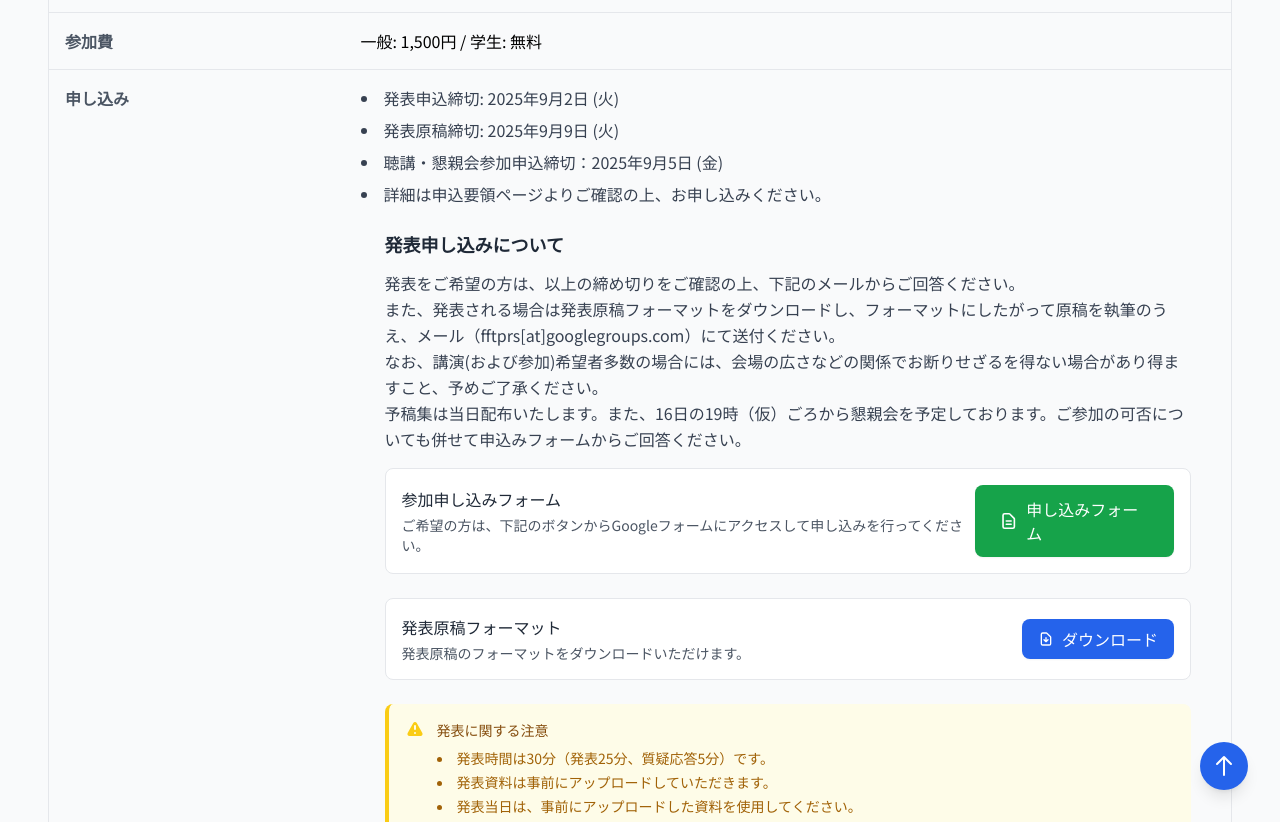
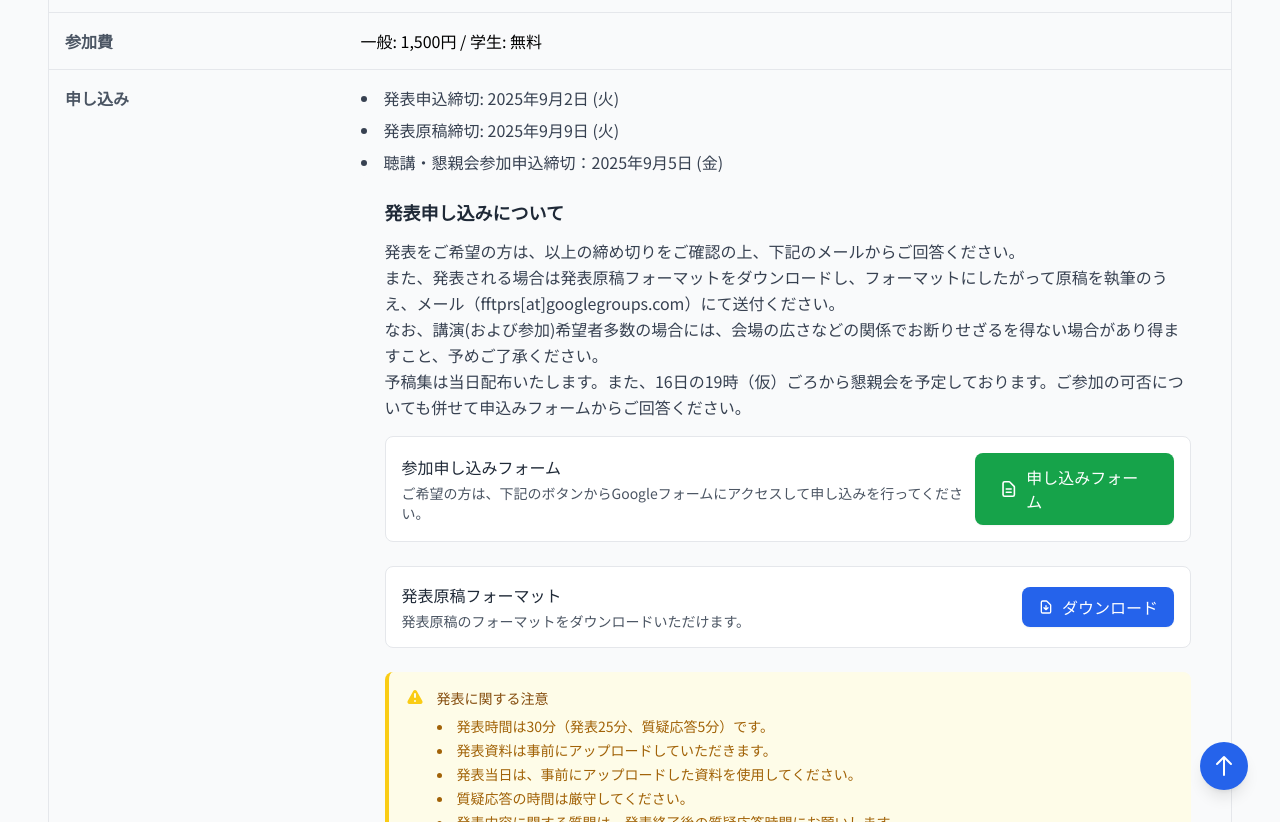
Before and after one commit to FFTPRS/WS, a Jekyll site: the page built from pages/workshop11.html, in a window 1280 px wide and 900 px high, scrolled down 1294 px, cut to the strip 78-900 px from the top of the window. Built offline with Jekyll 4.4.1, drawn with Linux system fonts in a browser that asks for light colours; nearby versions of some CDN libraries.

Commit message:
Update workshop11.html

```diff
--- a/pages/workshop11.html
+++ b/pages/workshop11.html
@@ -78,7 +78,6 @@ description: "第11回有限体理論とその擬似乱数系列生成への応
                         <li>{{ workshop.application_deadline }}</li>
                         <li>{{ workshop.manuscript_deadline }}</li>
                         <li>{{ workshop.social_gathering_application_deadline }}</li>
-                        <li>詳細は申込要領ページよりご確認の上、お申し込みください。</li>
                     </ul>
                                             <div class="bg-gray-50 p-6 rounded-lg mb-6">
                             <h4 class="text-lg font-semibold text-gray-800 mb-3">発表申し込みについて</h4>
```
